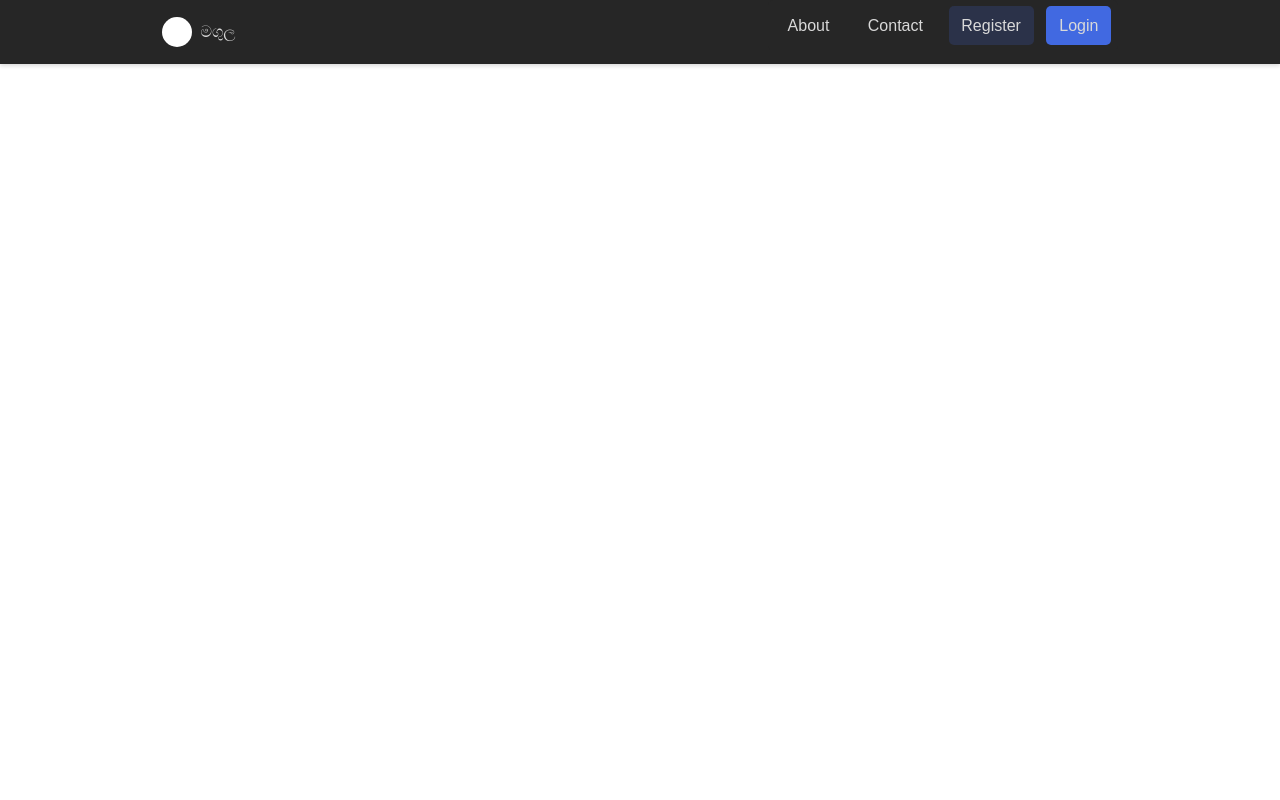
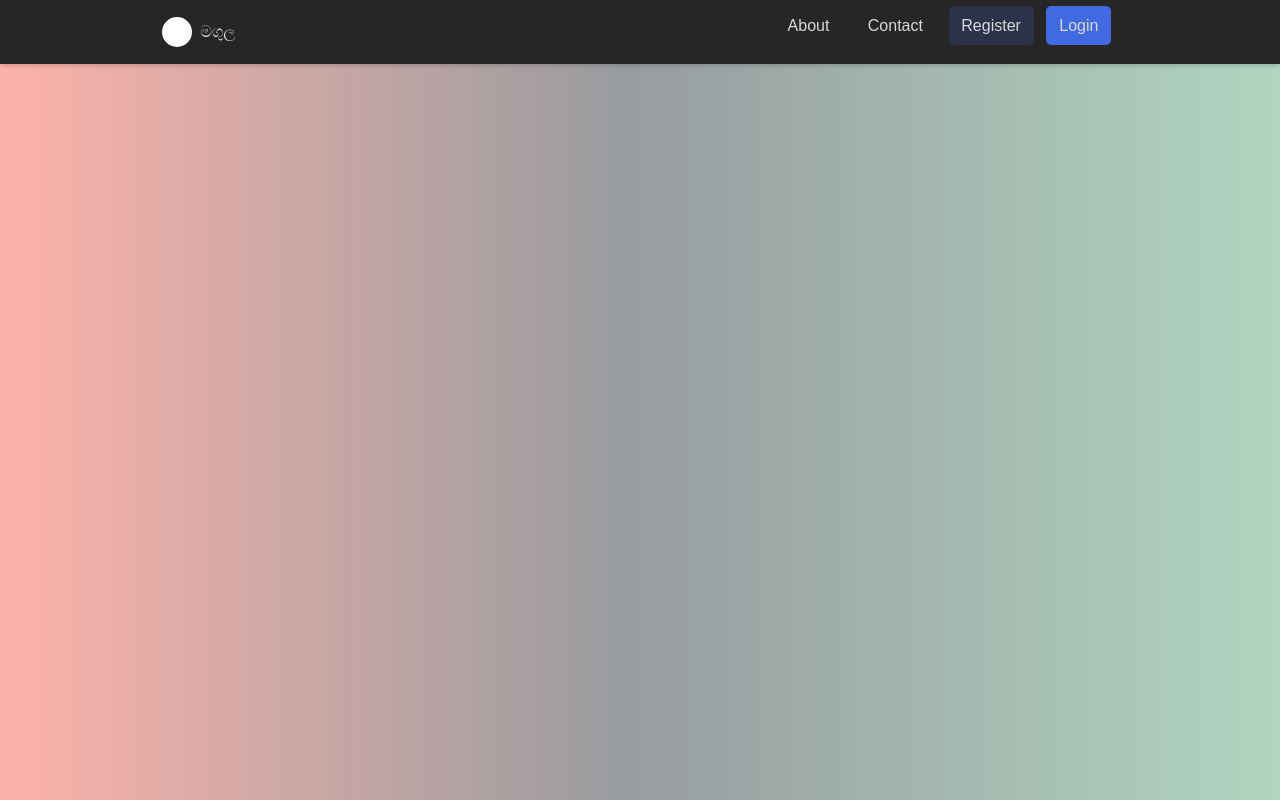
Before and after one commit to ThusharaX/IWT-Project, a PHP site: page / in a window 1280 px wide. Run offline with PHP 8.4, Linux system fonts and the light colour scheme.

Commit message:
Background colour

```diff
--- a/index.php
+++ b/index.php
@@ -25,9 +25,6 @@
           <li class="navbar-item register"><a class="navbar-link" href="#">Register</a></li>
           <li class="navbar-item login"><a class="navbar-link" href="#">Login</a></li>
         </ul>
-        <ul>
-
-        </ul>
       </div>
     </nav>
 </header>
--- a/navbar.css
+++ b/navbar.css
@@ -15,6 +15,12 @@ body {
     height: 100vh;
     font-family: Arial, Helvetica, sans-serif;
     line-height: 1.6;
+
+    background: rgb(252,178,169);
+    background: -moz-linear-gradient(90deg, rgba(252,178,169,1) 0%, rgba(152,156,160,1) 49%, rgba(176,213,192,1) 100%);
+    background: -webkit-linear-gradient(90deg, rgba(252,178,169,1) 0%, rgba(152,156,160,1) 49%, rgba(176,213,192,1) 100%);
+    background: linear-gradient(90deg, rgba(252,178,169,1) 0%, rgba(152,156,160,1) 49%, rgba(176,213,192,1) 100%);
+    filter: progid:DXImageTransform.Microsoft.gradient(startColorstr="#fcb2a9",endColorstr="#b0d5c0",GradientType=1);
 }
 
 main {
```
